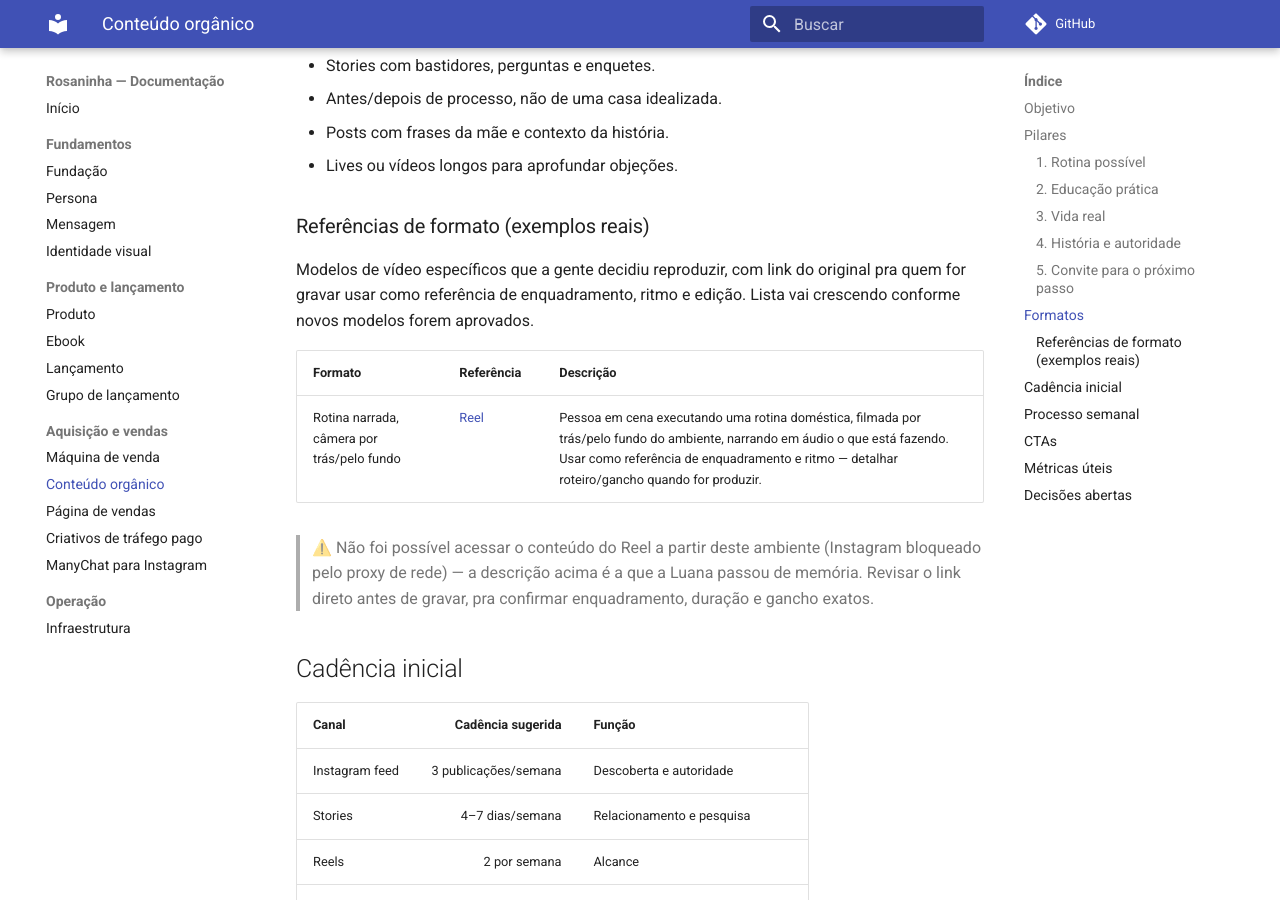
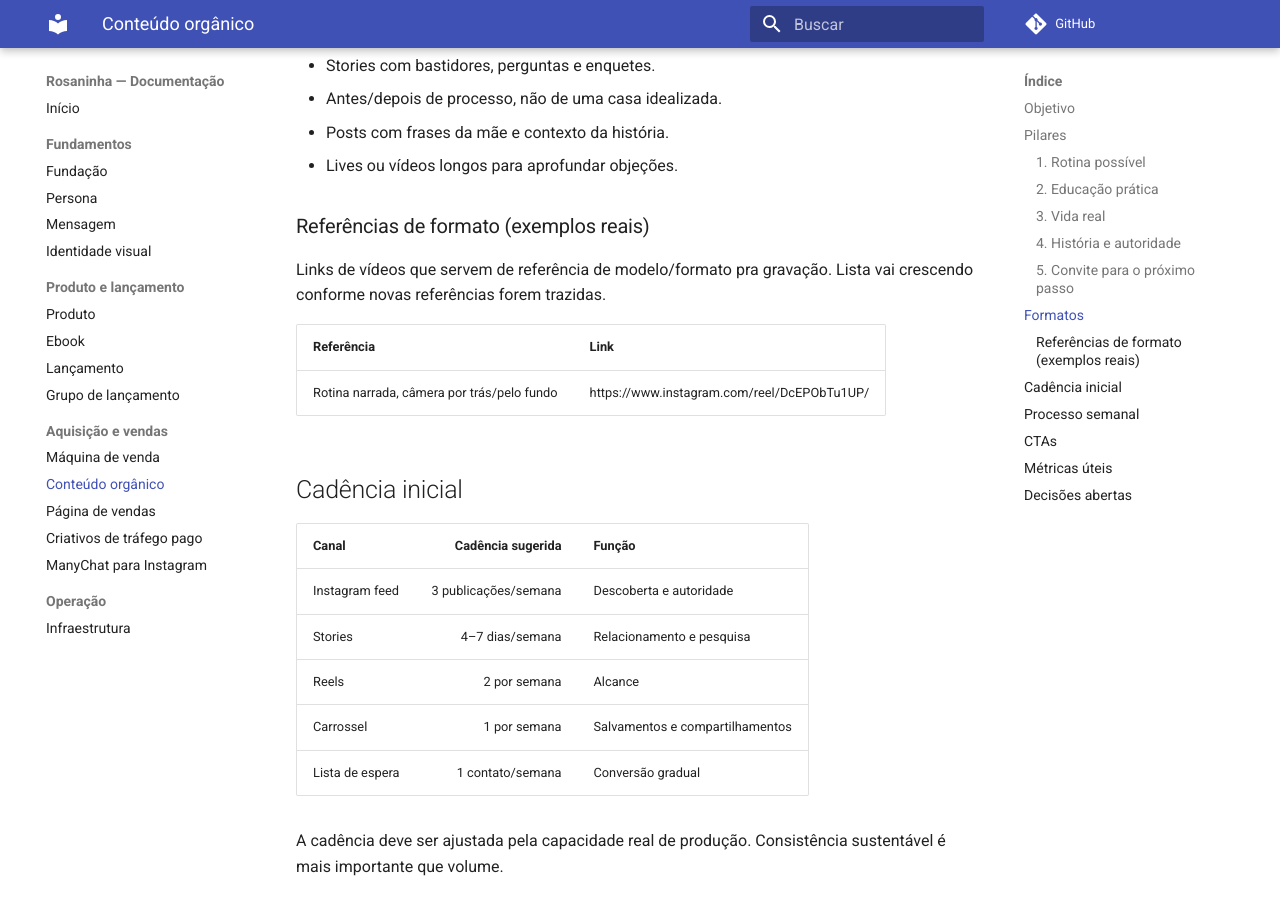
Before and after one commit to AlissonLuana/rosaninha, an MkDocs documentation site: the page built from docs/10-conteudo-organico.md, in a window 1280 px wide and 900 px high, scrolled down 1200 px. Built offline with MkDocs 1.6.1 and Material for MkDocs 9.7.7, drawn with Linux system fonts in a browser that asks for light colours; comment, search, counter and statistics services are not loaded.

Commit message:
docs(conteudo-organico): simplificar tabela de referências de formato
Remove descrição especulativa do vídeo — a tabela guarda só o link,
a análise do conteúdo fica por conta de quem for gravar.

Co-Authored-By: Claude Sonnet 5 <noreply@anthropic.com>
Claude-Session: https://claude.ai/code/session_01Dn423JogpiM263rwXvHoYx

```diff
--- a/docs/10-conteudo-organico.md
+++ b/docs/10-conteudo-organico.md
@@ -45,13 +45,11 @@ Isca digital, lista de espera, pré-venda e ebook — sem transformar todo post
 
 ### Referências de formato (exemplos reais)
 
-Modelos de vídeo específicos que a gente decidiu reproduzir, com link do original pra quem for gravar usar como referência de enquadramento, ritmo e edição. Lista vai crescendo conforme novos modelos forem aprovados.
+Links de vídeos que servem de referência de modelo/formato pra gravação. Lista vai crescendo conforme novas referências forem trazidas.
 
-| Formato | Referência | Descrição |
-|---|---|---|
-| Rotina narrada, câmera por trás/pelo fundo | [Reel](https://www.instagram.com/reel/DcEPObTu1UP/) | Pessoa em cena executando uma rotina doméstica, filmada por trás/pelo fundo do ambiente, narrando em áudio o que está fazendo. Usar como referência de enquadramento e ritmo — detalhar roteiro/gancho quando for produzir. |
-
-> ⚠️ Não foi possível acessar o conteúdo do Reel a partir deste ambiente (Instagram bloqueado pelo proxy de rede) — a descrição acima é a que a Luana passou de memória. Revisar o link direto antes de gravar, pra confirmar enquadramento, duração e gancho exatos.
+| Referência | Link |
+|---|---|
+| Rotina narrada, câmera por trás/pelo fundo | https://www.instagram.com/reel/DcEPObTu1UP/ |
 
 ## Cadência inicial
 
```
